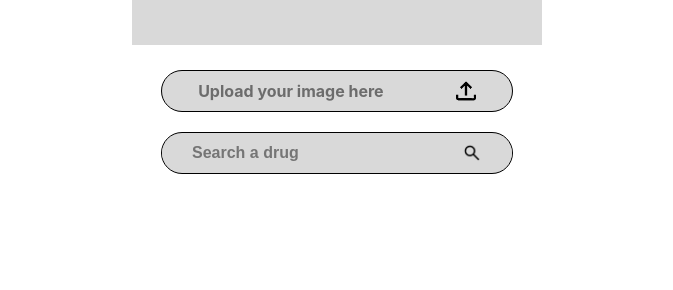
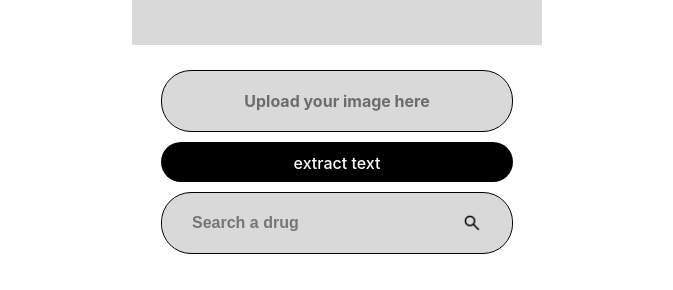
Before and after one commit to Cavista-Hackathon-2024/Team-Alphacodes, a React (Vite) app in the folder medichecks/: page / in a window 1280 px wide. Shown: the part 507-797 px from the top of the page, without its empty margins (303-976 px from the left). Built offline with nearby package versions, Linux system fonts and the light colour scheme.

Commit message:
extract text button added

```diff
--- a/medichecks/src/App.css
+++ b/medichecks/src/App.css
@@ -55,13 +55,13 @@ form{
     margin: 25px auto;
     display: flex;
     flex-direction: column;
-    gap: 20px;
+    gap: 10px;
 }
 
 /* Style for the custom upload button */
 .custom-file-upload {
     width: 350px;
-    height: 40px;
+    height: 60px;
     display: flex;
     align-items: center;
     justify-content: space-around;
@@ -73,6 +73,13 @@ form{
     font-size: 16px;
     font-weight: bold;
     position: relative;
+}
+
+.extract-text{
+    background-color: black;
+    color: white;
+    height: 40px;
+    border-radius: 30px;
 }
 
 .submit-icon{
--- a/medichecks/src/components/InputForm/InputForm.jsx
+++ b/medichecks/src/components/InputForm/InputForm.jsx
@@ -4,24 +4,31 @@ import Scanner from "../Scanner/Scanner";
 import { useState } from "react";
 
 export default function InputForm() {
-    const [file, setFile] = useState(null)
-    const [searchTerm, setSearchTerm] = useState()
+  const [file, setFile] = useState(null);
+  const [searchTerm, setSearchTerm] = useState();
 
   const handleFileChange = (event) => {
     const selectedFile = URL.createObjectURL(event.target.files[0]);
     setFile(selectedFile);
-        console.log(selectedFile)
+    console.log(selectedFile);
   };
 
   return (
     <>
-    <Scanner imagePath = {file}/>
+      <Scanner imagePath={file} />
       <form encType="multipart/form-data" method="post">
         <label htmlFor="file-upload" className="custom-file-upload">
-        {file? "Uploaded!" : "Upload your image here"}
-        <input id="file-upload" type="file" name="image" accept="image/*" onChange={handleFileChange} />
-        <img src={submitIcon} alt="upload-image" className="submit-icon" />
+          {file ? "Uploaded!" : "Upload your image here"}
+          <input
+            id="file-upload"
+            type="file"
+            name="image"
+            accept="image/*"
+            onChange={handleFileChange}
+          />
         </label>
+          <button className="extract-text">extract text</button>
+
         <label htmlFor="search-input" className="custom-file-upload">
           <input
             id="search-input"
```
Lines whose indentation alone changed are shown as unchanged.
